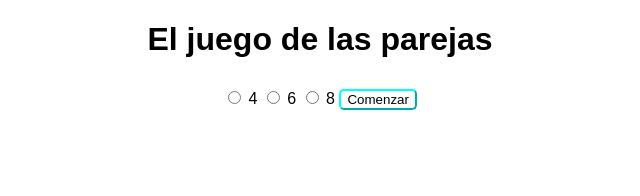
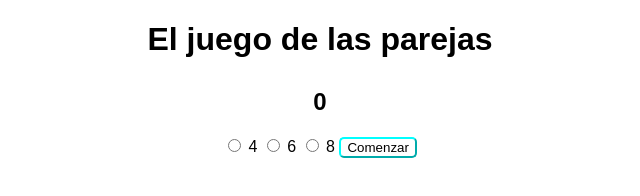
Before and after one commit to SandraCGarcia/juego-de-cartas-adalab, a website: page index.html in a window 1280 px wide. Shown: the whole page, without its empty margins (320-960 px from the left). Drawn offline with Linux system fonts and the light colour scheme.

Commit message:
contador

```diff
--- a/index.html
+++ b/index.html
@@ -8,6 +8,7 @@
 <body>
   <header>
   <h1 class="titulo">El juego de las parejas</h1>
+  <h2 class="counter"></h2>
   </header>
   <main>
     <form action="" class="card__formulario">
--- a/js/main.js
+++ b/js/main.js
@@ -7,6 +7,10 @@ var comenzar = document.querySelector('.boton');
 var resultado;
 var trasera = 'https://via.placeholder.com/160x195/30d9c4/ffffff/?text=ADALAB';
 var section = document.querySelector('.card__seccion');
+var contando = document.querySelector('.counter');
+var cont = 0;
+
+contando.innerHTML = cont;
 
 //identifica el valor del input seleccionado
 
@@ -85,6 +89,7 @@ function mostarCarta() {
 
   for (var i = 0; i < mostrarcarta.length; i++) {
     mostrarcarta[i].addEventListener('click', showCard);
+
   }
 }
 
@@ -102,4 +107,7 @@ function showCard(event) {
       'poke__hidden'
     );
   }
+  cont = cont+1;
+  contando.innerHTML = cont;
+
 }
```
Also changed, not shown: js/main.min.js.
